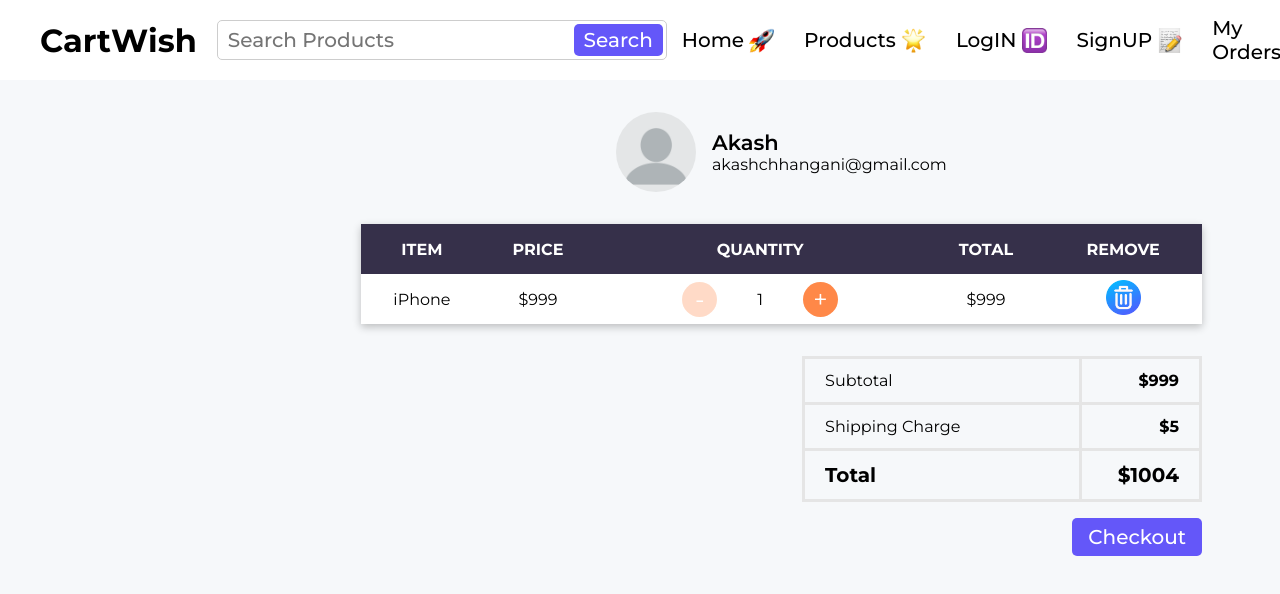
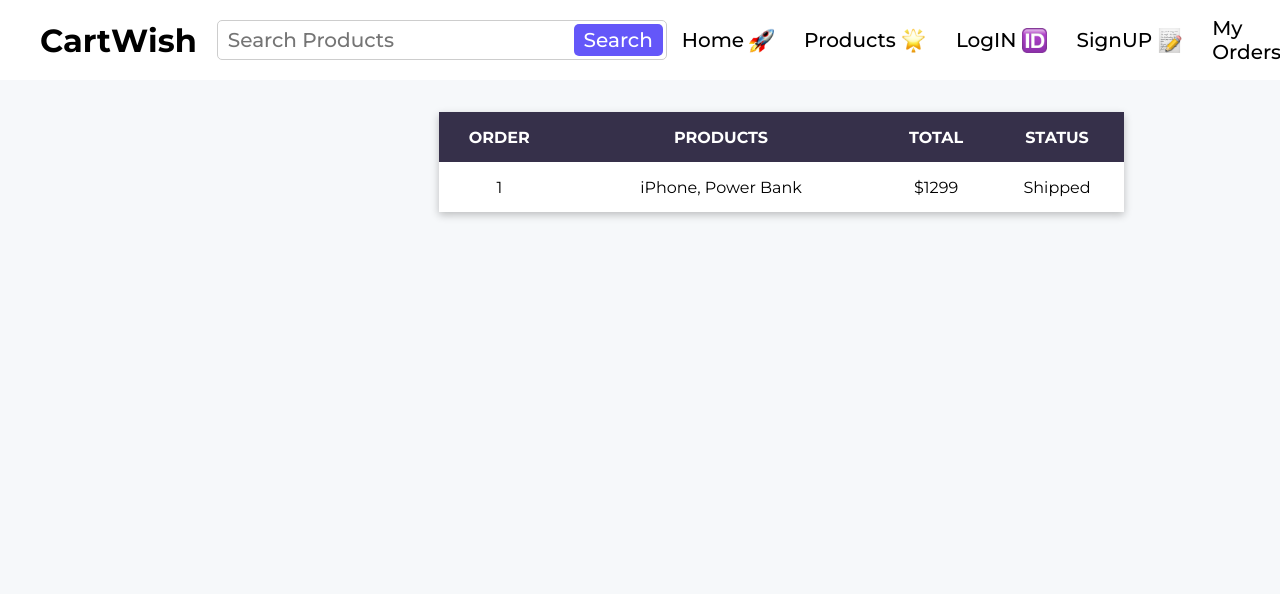
Before and after one commit to Akash-Chhangani/CartWish, a React (Vite) app: page / in a window 1280 px wide. Shown: the top 594 px of the page. Built offline with nearby package versions, Linux system fonts and the light colour scheme.

Commit message:
Build MyOrderPage Component

```diff
--- a/src/App.jsx
+++ b/src/App.jsx
@@ -5,6 +5,7 @@ import HomePage from "./components/Home/HomePage";
 import ProductsPage from "./components/Products/ProductsPage";
 import SingleProductPage from "./components/SingleProduct/SingleProduct";
 import CartPage from "./components/Cart/CartPage";
+import MyOrderPage from "./components/MyOrder/MyOrderPage";
 
 const App = () => {
   return (
@@ -13,7 +14,8 @@ const App = () => {
       {/* <HomePage /> */}
       {/* <ProductsPage /> */}
       {/* <SingleProductPage /> */}
-      <CartPage />
+      {/* <CartPage /> */}
+      <MyOrderPage />
     </div>
   );
 };
--- /dev/null
+++ b/src/components/MyOrder/MyOrderPage.css
@@ -0,0 +1,6 @@
+.my_order_page {
+  justify-content: center;
+  width: 50%;
+  margin: 0 auto;
+  padding: 32px 48px;
+}
--- /dev/null
+++ b/src/components/MyOrder/MyOrderPage.jsx
@@ -0,0 +1,21 @@
+import React from "react";
+import "./MyOrderPage.css";
+const MyOrderPage = () => {
+  return (
+    <section className="align_center my_order_page">
+      <Table headings={["Order", "Products", "Total", "Status"]}>
+        <tbody>
+          <tr>
+            <td>1</td>
+            <td>iPhone, Power Bank</td>
+            <td>$1299</td>
+            <td>Shipped</td>
+          </tr>
+        </tbody>
+      </Table>
+    </section>
+  );
+};
+import "./MyOrderPage.css";
+import Table from "./../Table/Table";
+export default MyOrderPage;
```
